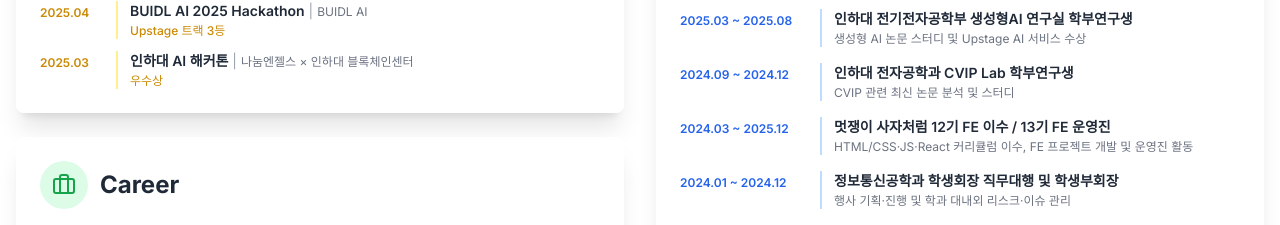
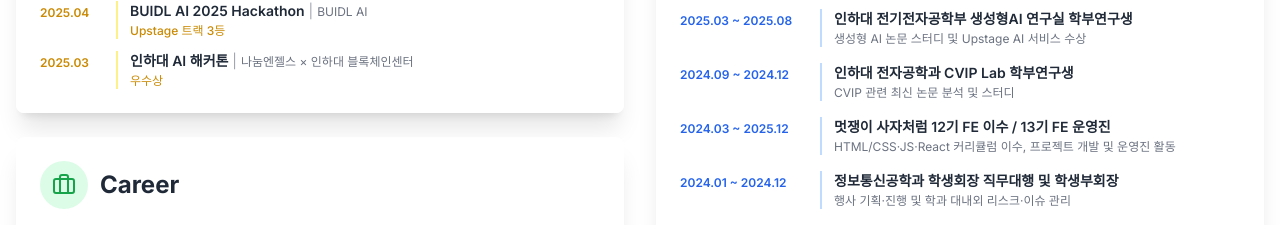
Before and after one commit to yerroong/intro-page, a Next.js app: page / in a window 1280 px wide. Shown: the part 2605-2830 px from the top of the page. Built offline with nearby package versions, Linux system fonts and the light colour scheme.

Commit message:
fix: update AchievementsSection content

```diff
--- a/components/sections/AchievementsSection.tsx
+++ b/components/sections/AchievementsSection.tsx
@@ -61,7 +61,7 @@ export default function AchievementsSection() {
     {
       period: "2024.03 ~ 2025.12",
       title: "멋쟁이 사자처럼 12기 FE 이수 / 13기 FE 운영진",
-      description: "HTML/CSS·JS·React 커리큘럼 이수, FE 프로젝트 개발 및 운영진 활동"
+      description: "HTML/CSS·JS·React 커리큘럼 이수, 프로젝트 개발 및 운영진 활동"
     },
     {
       period: "2024.01 ~ 2024.12",
```
